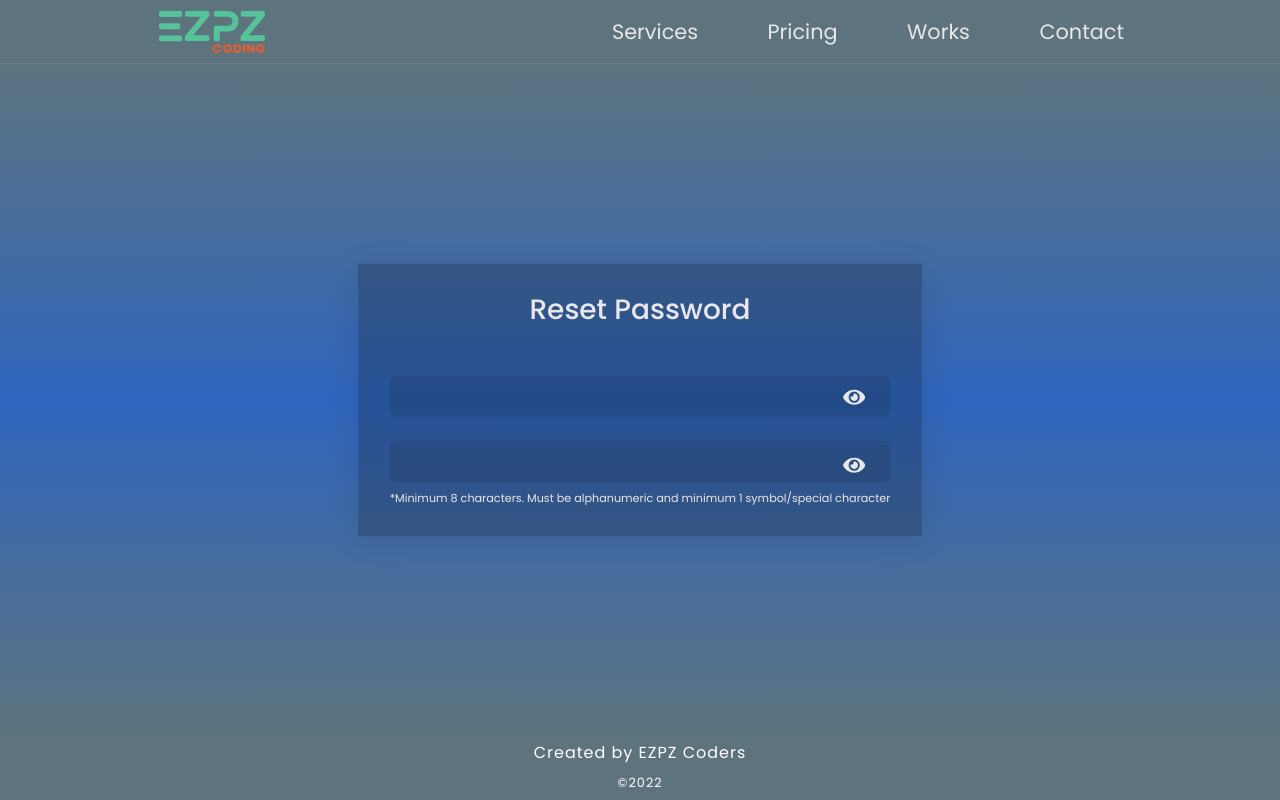
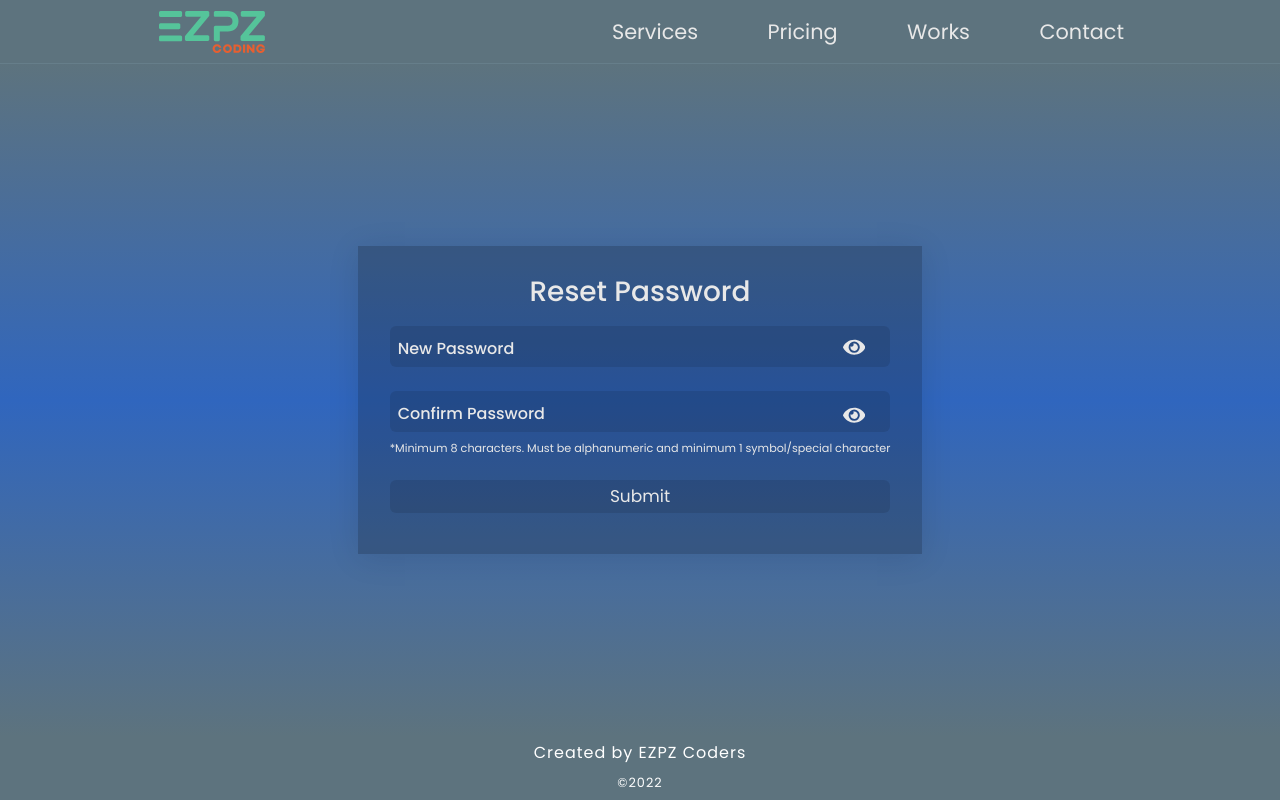
Before and after one commit to pixelverse-studios/pixelverse-studios-ui, a Next.js app: page /password/reset in a window 1280 px wide. Built offline with nearby package versions, Linux system fonts and the light colour scheme.

Commit message:
added reset pw error message to form

```diff
--- a/components/views/auth/AuthPages.module.scss
+++ b/components/views/auth/AuthPages.module.scss
@@ -9,12 +9,18 @@
         box-shadow: var(--form-box-shadow);
         padding: 2rem;
         display: grid;
-        grid-template-rows: 4rem 1fr;
+        grid-template-rows: 2rem 1fr;
         grid-gap: 1rem;
 
         .header {
             text-align: center;
             color: var(--off-white);
+        }
+        .errorField {
+            background-color: var(--error-background);
+            color: var(--off-black);
+            padding: 1rem;
+            margin-bottom: 1.5rem;
         }
 
         fieldset {
--- a/components/views/auth/Register.tsx
+++ b/components/views/auth/Register.tsx
@@ -1,4 +1,4 @@
-import { useState, FormEvent, useRef, useEffect } from 'react'
+import { useState, FormEvent, useEffect } from 'react'
 import useForm from '../../../utilities/hooks/useForm'
 import Link from 'next/link'
 import { FormProps } from '../../../utilities/types/formTypes'
--- a/components/views/auth/ResetPassword.tsx
+++ b/components/views/auth/ResetPassword.tsx
@@ -1,22 +1,101 @@
+import { useState, FormEvent, useEffect } from 'react'
 import useForm from '../../../utilities/hooks/useForm'
 import { FormProps } from '../../../utilities/types/formTypes'
 import { VALID_PASSWORD } from '../../../utilities/validations/regexValidators'
 import { FormRow, PasswordField } from '../../form'
 import styles from './AuthPages.module.scss'
 
+const INITIAL_STATE = {
+    newPassword: { value: '', error: '' },
+    confirmPassword: { value: '', error: '' }
+} as FormProps
+
+const PASSWORD_ERROR_MESSAGE = 'Password does not meet requirements'
+const VALIDATIONS = {
+    newPassword: {
+        test: (value: string) => VALID_PASSWORD.test(value),
+        message: PASSWORD_ERROR_MESSAGE
+    },
+    confirmPassword: {
+        test: (value: string) => VALID_PASSWORD.test(value),
+        message: PASSWORD_ERROR_MESSAGE
+    }
+}
+
+const INITIAL_ERROR = {
+    message: '',
+    hasError: false
+} as { message: string; hasError: boolean }
+
 const ResetPassword = () => {
+    const { form, handleChange } = useForm(INITIAL_STATE, VALIDATIONS)
+    const { newPassword, confirmPassword } = form
+    const [disableSubmit, setDisableSubmit] = useState<boolean>(true)
+    const [submitError, setSubmitError] = useState<boolean>(false)
+    const handleSubmit = (event: FormEvent<HTMLFormElement>) => {
+        event.preventDefault()
+        if (
+            confirmPassword.value !== '' &&
+            newPassword.value !== confirmPassword.value
+        ) {
+            setSubmitError(true)
+        } else {
+            setSubmitError(false)
+        }
+    }
+    useEffect(() => {
+        let isFormValid = true
+        Object.keys(form).forEach(item => {
+            const current = form[item]
+            if ((isFormValid && !current.value) || current.error) {
+                isFormValid = false
+            }
+        })
+
+        setDisableSubmit(!isFormValid)
+    })
     return (
         <div className={styles.content}>
             <div className={styles.formContainer}>
                 <h1 className={styles.header}>Reset Password</h1>
-                <form>
+                <form onSubmit={handleSubmit}>
+                    {submitError && (
+                        <div className={styles.errorField}>
+                            The passwords do not match
+                        </div>
+                    )}
+
                     <fieldset>
                         <FormRow>
-                            <PasswordField />
+                            <PasswordField
+                                id="newPassword"
+                                name="newPassword"
+                                placeholder="New Password"
+                                field={newPassword}
+                                onChange={handleChange}
+                                minLength={8}
+                                title="Custom"
+                                message={false}
+                            />
                         </FormRow>
                         <FormRow>
-                            <PasswordField message={true} />
+                            <PasswordField
+                                id="confirmPassword"
+                                name="confirmPassword"
+                                placeholder="Confirm Password"
+                                field={confirmPassword}
+                                onChange={handleChange}
+                                minLength={8}
+                                title="Custom"
+                                message={true}
+                            />
                         </FormRow>
+                        <button
+                            className={styles.button}
+                            type="submit"
+                            disabled={disableSubmit}>
+                            Submit
+                        </button>
                     </fieldset>
                 </form>
             </div>
```
Also changed, not shown: utilities/types/formTypes.ts (+15 -2 lines).
